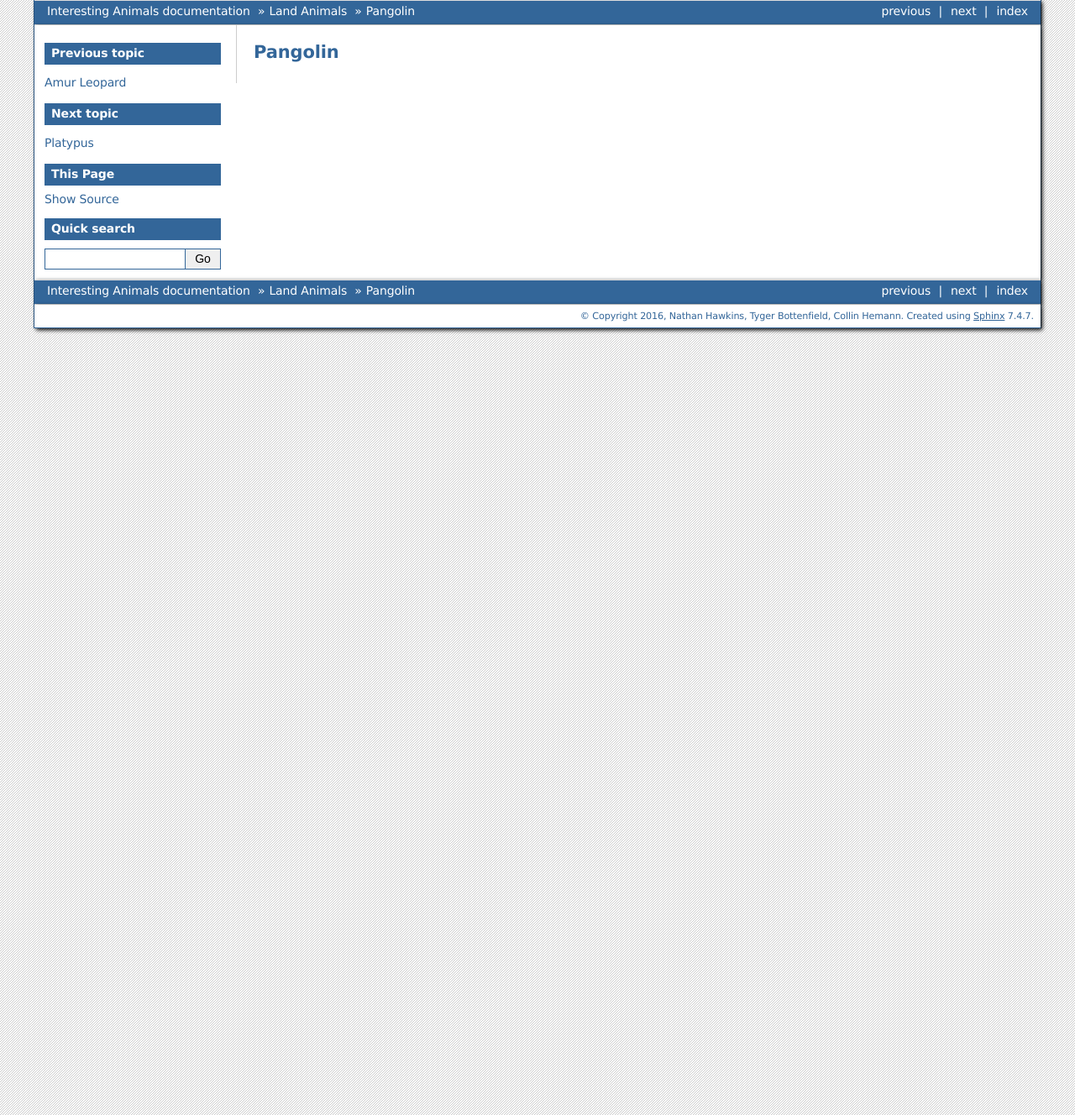
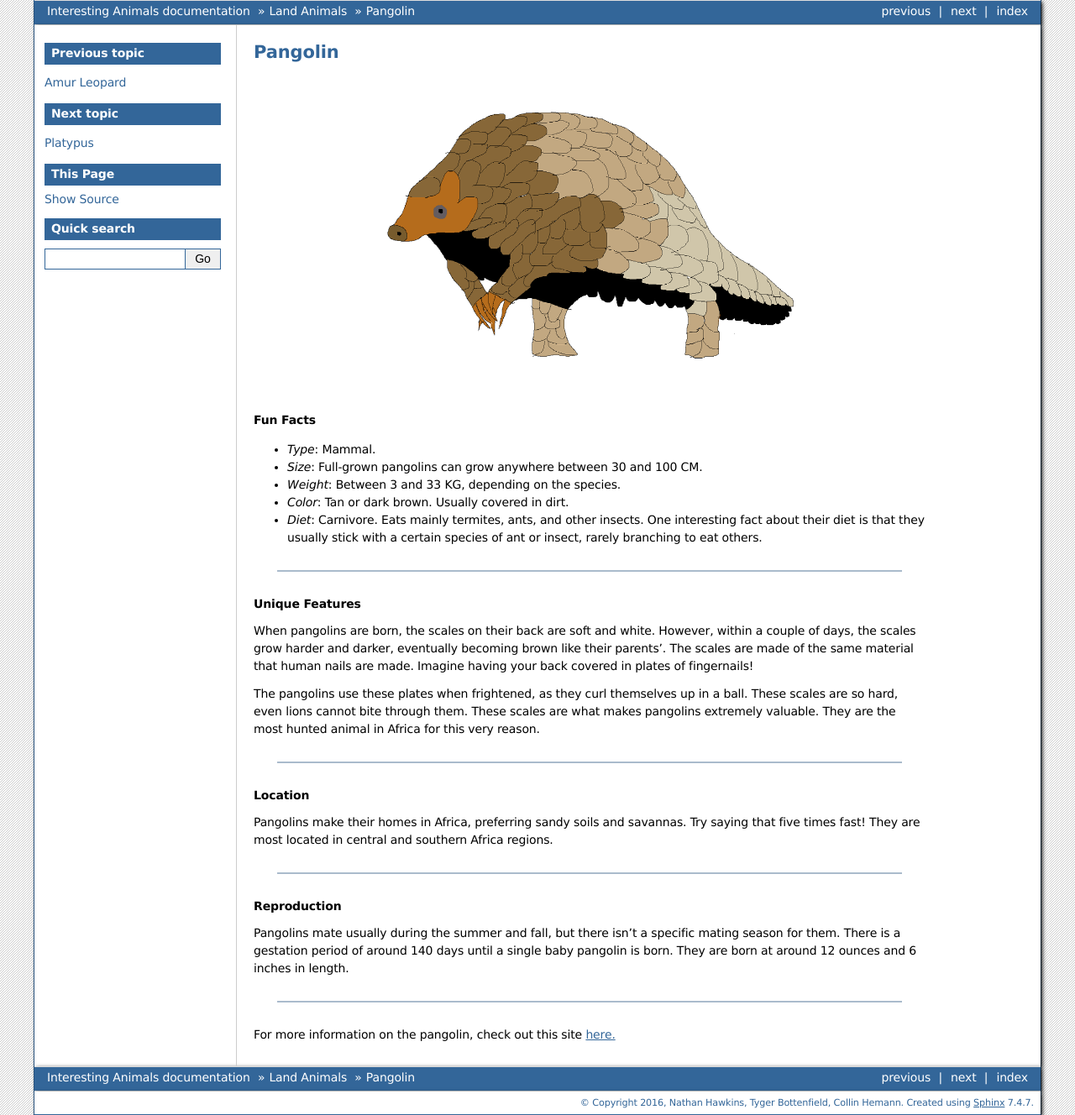
Before and after one commit to tbottenfield/interesting_animals, a Sphinx documentation site: the page built from source/land_animals/pangolin/pangolin.rst, in a window 1280 px wide. Shown: the whole page at 84% size. Built offline with Sphinx 7.4.7, drawn with Linux system fonts in a browser that asks for light colours.

Commit message:
Added pangolin content

```diff
--- a/source/land_animals/pangolin/pangolin.rst
+++ b/source/land_animals/pangolin/pangolin.rst
@@ -1,2 +1,39 @@
 Pangolin
 ========
+
+.. image:: pangolin.png
+	:height: 400px
+	:width: 500px
+	:align: center
+
+**Fun Facts**
+
+* *Type*: Mammal.
+* *Size*: Full-grown pangolins can grow anywhere between 30 and 100 CM.
+* *Weight*: Between 3 and 33 KG, depending on the species.
+* *Color*: Tan or dark brown. Usually covered in dirt.
+* *Diet*: Carnivore. Eats mainly termites, ants, and other insects. One interesting fact about their diet is that they usually stick with a certain species of ant or insect, rarely branching to eat others.
+
+===============================================================================
+
+**Unique Features**
+
+When pangolins are born, the scales on their back are soft and white. However, within a couple of days, the scales grow harder and darker, eventually becoming brown like their parents'. The scales are made of the same material that human nails are made. Imagine having your back covered in plates of fingernails!
+
+The pangolins use these plates when frightened, as they curl themselves up in a ball. These scales are so hard, even lions cannot bite through them. These scales are what makes pangolins extremely valuable. They are the most hunted animal in Africa for this very reason.
+
+===============================================================================
+
+**Location**
+
+Pangolins make their homes in Africa, preferring sandy soils and savannas. Try saying that five times fast! They are most located in central and southern Africa regions.
+
+===============================================================================
+
+**Reproduction**
+
+Pangolins mate usually during the summer and fall, but there isn't a specific mating season for them. There is a gestation period of around 140 days until a single baby pangolin is born. They are born at around 12 ounces and 6 inches in length.
+
+===============================================================================
+
+For more information on the pangolin, check out this site `here. <http://savepangolins.org/what-is-a-pangolin/>`_
```
